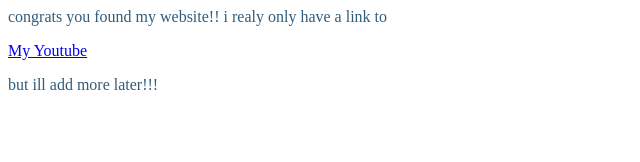
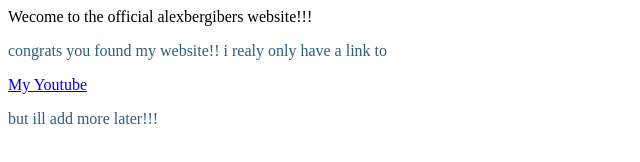
Before and after one commit to alexbergibers/alexbergibers-main-page, a plain HTML site: page index.html in a window 1280 px wide. Shown: the whole page, without its empty margins (0-640 px from the left). Drawn offline with Linux system fonts and the light colour scheme.

Commit message:
Update index.html

```diff
--- a/index.html
+++ b/index.html
@@ -2,8 +2,8 @@
 <html>
 <head>
 <title>alexbergibers</title>
-<link rel="icon" href="alexbergibers-main-page/alexbergibers-channel-watermark.png" type="image/png">
 </head>
+  <h>Wecome to the official alexbergibers website!!!</h>
 <text><p style="color:#305d7c;">congrats you found my website!! i realy only have a link to</p></text>
 <a href="https://www.youtube.com/@alexbergibers9161/featured">My Youtube</a>
 <text><p style="color:#305d7c;">but ill add more later!!!</p></text>
```
